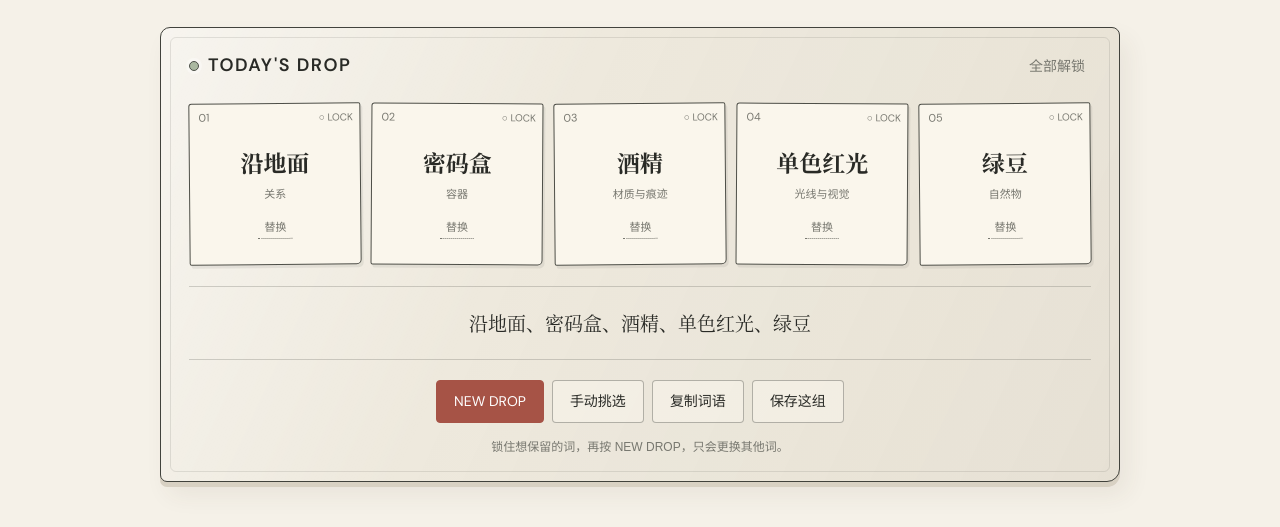
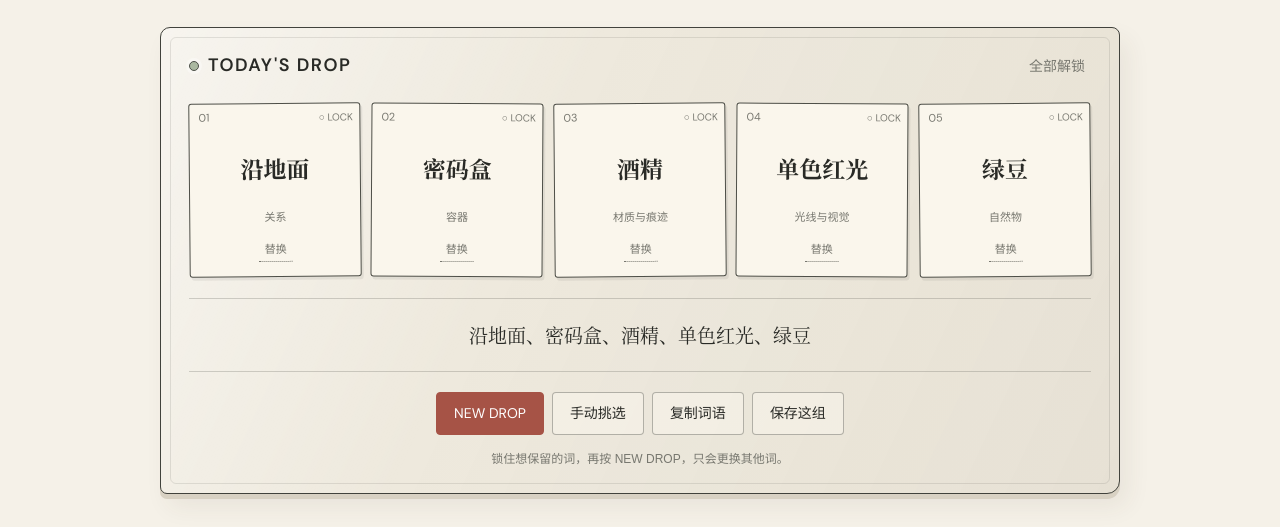
Before and after one commit to ykui15017-dotcom/word-machine, a website with bundled scripts: page index.html in a window 1280 px wide. Shown: the part 200-727 px from the top of the page. Built offline with nearby package versions, Linux system fonts and the light colour scheme; a web font is replaced by a local one.

Commit message:
Load drop card alignment polish

```diff
--- a/index.html
+++ b/index.html
@@ -8,6 +8,7 @@
   <link rel="stylesheet" href="./css/styles.css">
   <link rel="stylesheet" href="./css/word-machine-v2.css">
   <link rel="stylesheet" href="./css/wordmark.css">
+  <link rel="stylesheet" href="./css/drop-card-alignment.css">
 </head>
 <body>
 <header class="site-header">
```
